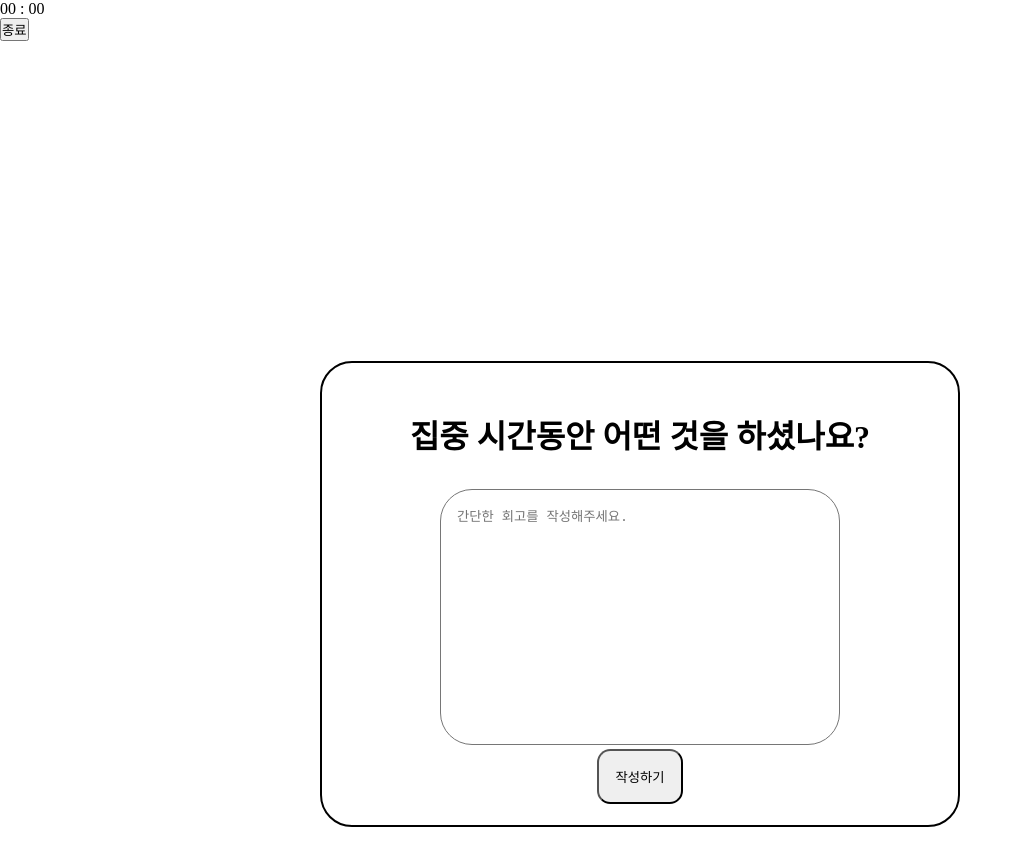
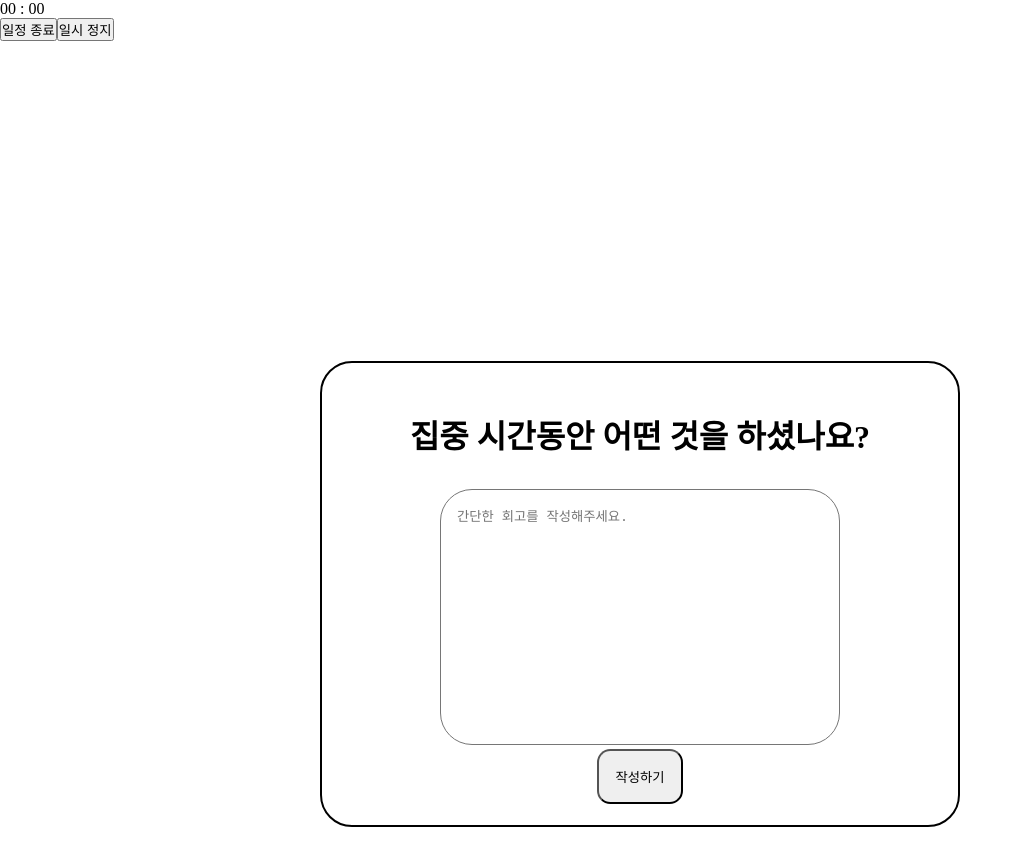
Before and after one commit to CodeSoom-Project/pomodoro, a React (Create React App) app: page /viewtimes in a window 1280 px wide. Shown: the top 866 px of the page, without its empty margins (0-1023 px from the left). Built offline with nearby package versions, Linux system fonts and the light colour scheme.

Commit message:
일시정지 기능과 재개 기능을 구현하라

```diff
--- a/src/components/Time/index.tsx
+++ b/src/components/Time/index.tsx
@@ -2,11 +2,19 @@ import { FC } from 'react';
 
 import { RemainTime } from 'typings';
 
-const Time: FC<RemainTime> = ({ remainTime, endPomodoro }) => {
+const Time: FC<RemainTime> = ({
+  remainTime,
+  endPomodoro,
+  isPause,
+  pause,
+  resume,
+}) => {
   return (
     <>
       <div>{remainTime}</div>
-      <button onClick={endPomodoro}>종료</button>
+      <button onClick={endPomodoro}>일정 종료</button>
+      {!isPause && <button onClick={pause}>일시 정지</button>}
+      {isPause && <button onClick={resume}>재개</button>}
     </>
   );
 };
```
